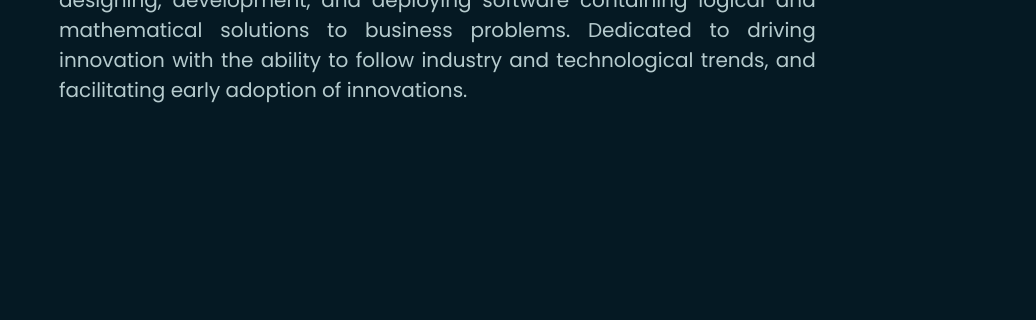
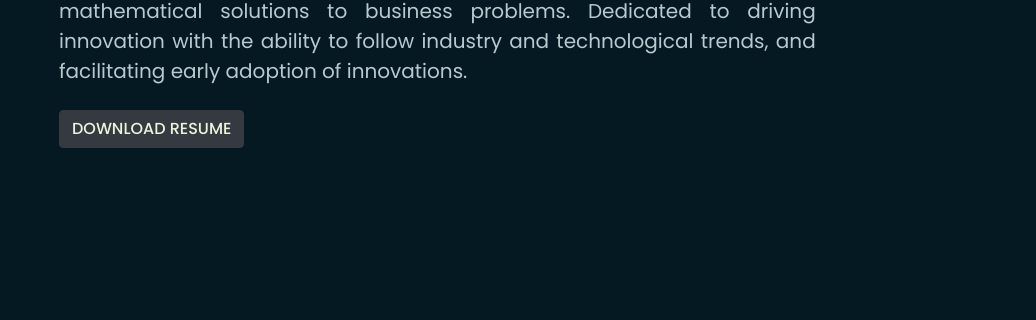
Before and after one commit to MateoCruz23/My-Portfolio, a plain HTML site: page index.html in a window 1280 px wide. Shown: the part 438-758 px from the top of the page, 244-1280 px from the left. Drawn offline with nearby package versions, Linux system fonts and the light colour scheme; a web font is replaced by a local one.

Commit message:
Updated Portfolio

```diff
--- a/index.css
+++ b/index.css
@@ -141,10 +141,9 @@ a {
     letter-spacing: 15px;
 }
 
-.project-icons a {
+.project-icons {
     width: 10px;
     height: 10px;
-    border-radius: 100px;
     font-size: 30px;
 }
 
@@ -153,3 +152,8 @@ a {
     max-width: 100%;
     height: auto;
 }
+
+.btn {
+    color: #eef3db;
+    font-weight: 500;
+}
--- a/index.html
+++ b/index.html
@@ -65,6 +65,11 @@
 							<h1 class="display-4" data-aos="fade-up"> Hi! I'M MATTHEW CRUZ,</h1>
                             <h1 class="text-warning">WEB DEVELOPER</h1>
 							<p class="lead mt-2 mb-4" data-aos="fade-up" data-aos-delay="300" align="justify">with a passion for web application development and success in managing development projects using MERN Stack. Skilled in conceptualizing, designing, development, and deploying software containing logical and mathematical solutions to business problems. Dedicated to driving innovation with the ability to follow industry and technological trends, and facilitating early adoption of innovations.</p>
+                            <a href="./img/MatthewCruz-CV.pdf"/>
+                            <button type="button" class="btn btn-dark col-auto" data-target="#staticBackdrop">
+                                DOWNLOAD RESUME
+                            </button>
+                            </a>
                     </div>
                 </div>
             </div>
```
Also changed, not shown: 1 other file.
